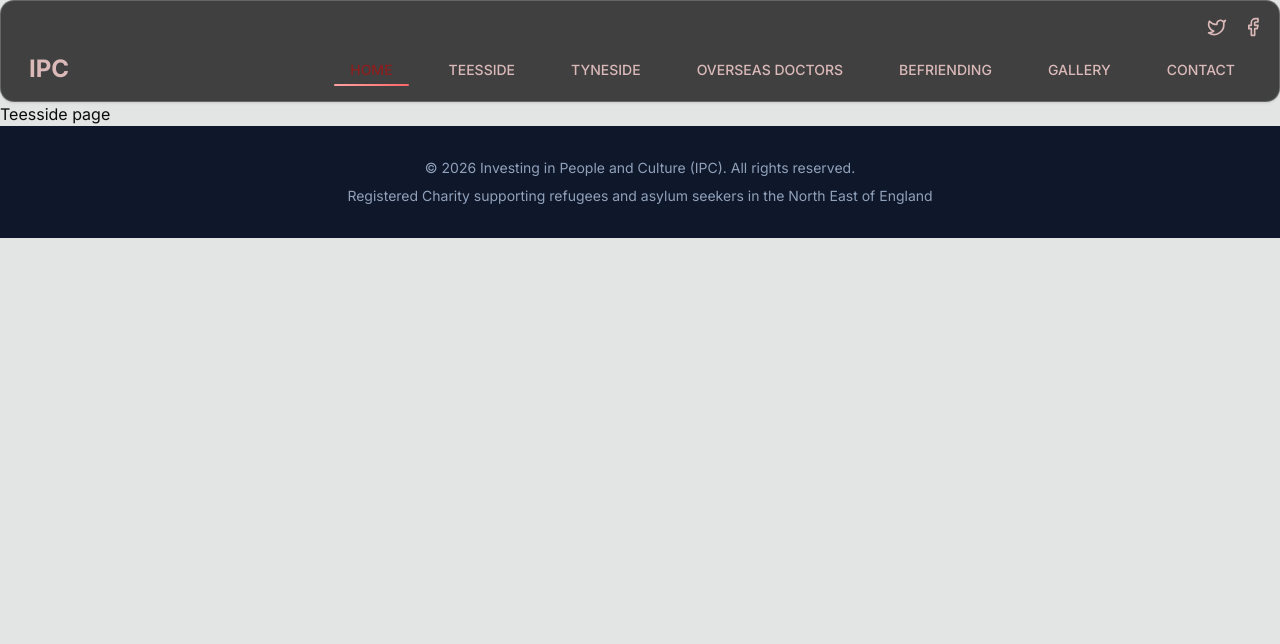
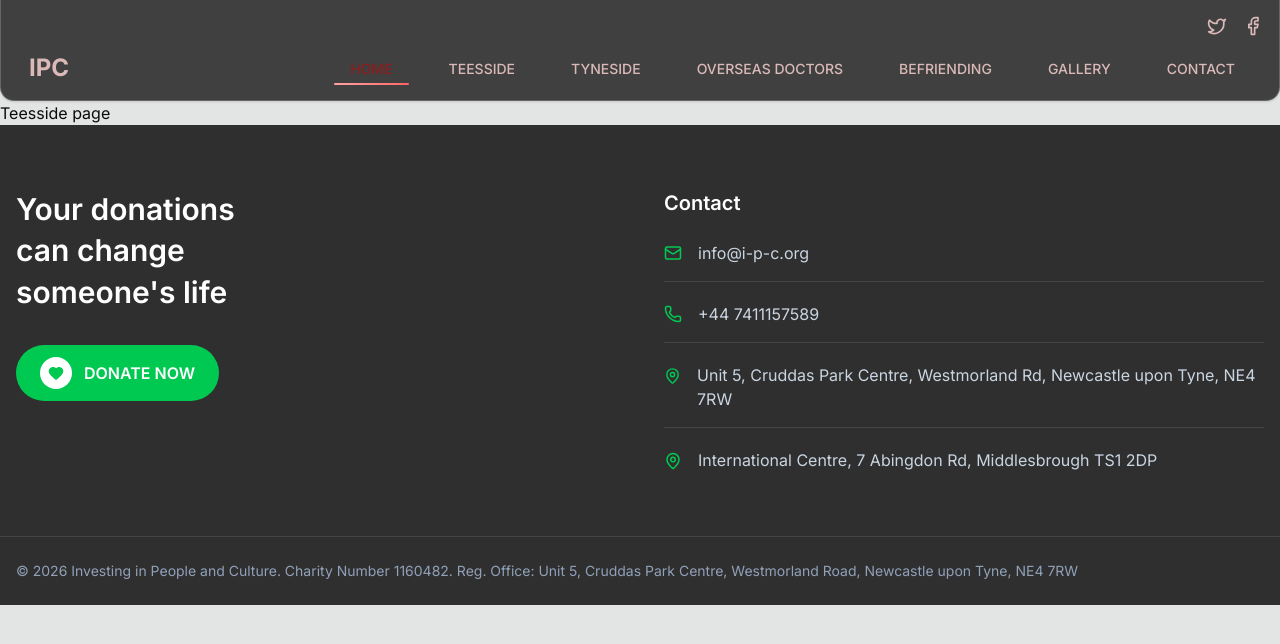
Before and after one commit to Gdzelishviliv/investing-in-people, a Next.js app: page /pages/teesside in a window 1280 px wide. Shown: the top 644 px of the page. Built offline with nearby package versions, Linux system fonts and the light colour scheme.

Commit message:
feat[add]:footer section remake structure and changed header

```diff
--- a/app/components/molecules/Footer.tsx
+++ b/app/components/molecules/Footer.tsx
@@ -1,27 +1,72 @@
 "use client";
 
 import { motion } from "framer-motion";
+import { Mail, Phone, MapPin, Heart } from "lucide-react";
 
 export function Footer() {
   return (
-    <footer className="bg-slate-900 text-white py-8">
-      <div className="container mx-auto px-4">
-        <motion.div
-          initial={{ opacity: 0 }}
-          whileInView={{ opacity: 1 }}
-          transition={{ duration: 0.6 }}
-          viewport={{ amount: 0.2 }}
-          className="text-center text-sm text-slate-400"
-        >
+    <footer className="bg-[#2f2f2f] text-white">
+      <div className="container mx-auto px-4 py-16">
+        <div className="grid grid-cols-1 lg:grid-cols-2 gap-12">
+          <motion.div
+            initial={{ opacity: 0, y: 20 }}
+            whileInView={{ opacity: 1, y: 0 }}
+            transition={{ duration: 0.6 }}
+            viewport={{ once: true }}
+          >
+            <h2 className="text-3xl font-semibold leading-snug max-w-md">
+              Your donations <br />
+              can change <br />
+              someone's life
+            </h2>
+            <button className="mt-8 inline-flex items-center gap-3 bg-green-500 hover:bg-green-600 transition text-white font-semibold px-6 py-3 rounded-full">
+              <span className="bg-white text-green-500 p-2 rounded-full">
+                <Heart size={16} fill="currentColor" />
+              </span>
+              DONATE NOW
+            </button>
+          </motion.div>
+          <motion.div
+            initial={{ opacity: 0, y: 20 }}
+            whileInView={{ opacity: 1, y: 0 }}
+            transition={{ duration: 0.6, delay: 0.1 }}
+            viewport={{ once: true }}
+          >
+            <h3 className="text-xl font-semibold mb-6">Contact</h3>
+            <ul className="space-y-5 text-slate-300">
+              <li className="flex items-center gap-4 border-b border-white/10 pb-4">
+                <Mail className="text-green-500" size={18} />
+                <span>info@i-p-c.org</span>
+              </li>
+              <li className="flex items-center gap-4 border-b border-white/10 pb-4">
+                <Phone className="text-green-500" size={18} />
+                <span>+44 7411157589</span>
+              </li>
+              <li className="flex items-start gap-4 border-b border-white/10 pb-4">
+                <MapPin className="text-green-500 mt-1" size={18} />
+                <span>
+                  Unit 5, Cruddas Park Centre, Westmorland Rd, Newcastle upon
+                  Tyne, NE4 7RW
+                </span>
+              </li>
+              <li className="flex items-start gap-4">
+                <MapPin className="text-green-500 mt-1" size={18} />
+                <span>
+                  International Centre, 7 Abingdon Rd, Middlesbrough TS1 2DP
+                </span>
+              </li>
+            </ul>
+          </motion.div>
+        </div>
+      </div>
+      <div className="border-t border-white/10 py-6">
+        <div className="container mx-auto px-4 text-sm text-slate-400 flex flex-col md:flex-row justify-between gap-4">
           <p>
-            &copy; {new Date().getFullYear()} Investing in People and Culture
-            (IPC). All rights reserved.
+            © {new Date().getFullYear()} Investing in People and Culture. Charity
+            Number 1160482. Reg. Office: Unit 5, Cruddas Park Centre, Westmorland Road, Newcastle
+            upon Tyne, NE4 7RW
           </p>
-          <p className="mt-2">
-            Registered Charity supporting refugees and asylum seekers in the
-            North East of England
-          </p>
-        </motion.div>
+        </div>
       </div>
     </footer>
   );
--- a/app/components/molecules/Header.tsx
+++ b/app/components/molecules/Header.tsx
@@ -65,7 +65,7 @@ export function Header() {
 
   const headerWidth = useTransform(scrollY, [0, 100], ["100%", "90%"]);
   const headerPadding = useTransform(scrollY, [0, 100], ["16px", "16px"]);
-  const headerY = useTransform(scrollY, [0, 100], [0, 8]);
+  const headerY = useTransform(scrollY, [0, 100], [0, 0]);
 
   return (
     <motion.header
@@ -77,7 +77,7 @@ export function Header() {
       initial={{ y: -100 }}
       animate={{ y: 0 }}
       transition={{ duration: 0.4 }}
-      className="flex gap-4 flex-col border-b m-auto sticky top-0 z-50 shadow-sm bg-neutral-900/80 backdrop-blur-xl rounded-lg sm:rounded-xl sm:p-6 border border-white/20 hover:border-red-300/50  transition-all duration-300"
+      className="flex gap-4 flex-col border-b m-auto sticky top-0 z-50 shadow-sm bg-neutral-900/80 backdrop-blur-xl rounded-b-lg sm:rounded-b-xl sm:p-6 border border-t-0 border-white/20 hover:border-red-300/50  transition-all duration-300"
     >
       <div>
         <div className="container mx-auto">
@@ -124,22 +124,6 @@ export function Header() {
                     `}
                   >
                     {item.label}
-                    {/* <span
-                      className={`absolute left-0 top-0 h-px bg-[#8b1e1e] transition-all duration-300 ${isActive ? "w-full" : "w-0 group-hover:w-full"
-                        }`}
-                    />
-                    <span
-                      className={`absolute right-0 top-0 w-px bg-[#8b1e1e] transition-all duration-300 delay-100 ${isActive ? "h-full" : "h-0 group-hover:h-full"
-                        }`}
-                    />
-                    <span
-                      className={`absolute right-0 bottom-0 h-px bg-[#8b1e1e] transition-all duration-300 delay-200 ${isActive ? "w-full" : "w-0 group-hover:w-full"
-                        }`}
-                    />
-                    <span
-                      className={`absolute left-0 bottom-0 w-px bg-[#8b1e1e] transition-all duration-300 delay-300 ${isActive ? "h-full" : "h-0 group-hover:h-full"
-                        }`}
-                    /> */}
                     <span
                       className={`absolute left-0 bottom-0 h-0.5 bg-linear-to-r from-red-300 to-red-400 transition-all duration-300 ease-out origin-left rounded-full ${isActive ? "w-full" : "w-0 group-hover:w-full"
                         }`}
--- a/app/components/molecules/Hero.tsx
+++ b/app/components/molecules/Hero.tsx
@@ -22,7 +22,7 @@ export function Hero() {
   }, []);
 
   return (
-    <section className="relative bg-black bg-blend-luminosity text-white overflow-hidden">
+    <section className="relative bg-black bg-blend-luminosity text-white overflow-hidden h-[600px]">
       <motion.div
         className="absolute inset-0"
         initial={{ scale: 1.05 }}
--- a/app/globals.css
+++ b/app/globals.css
@@ -15,7 +15,6 @@ body {
   padding: 0;
   background-color: #e3e4e4;
 }
-
 
 @theme inline {
   --radius-sm: calc(var(--radius) - 4px);
```
